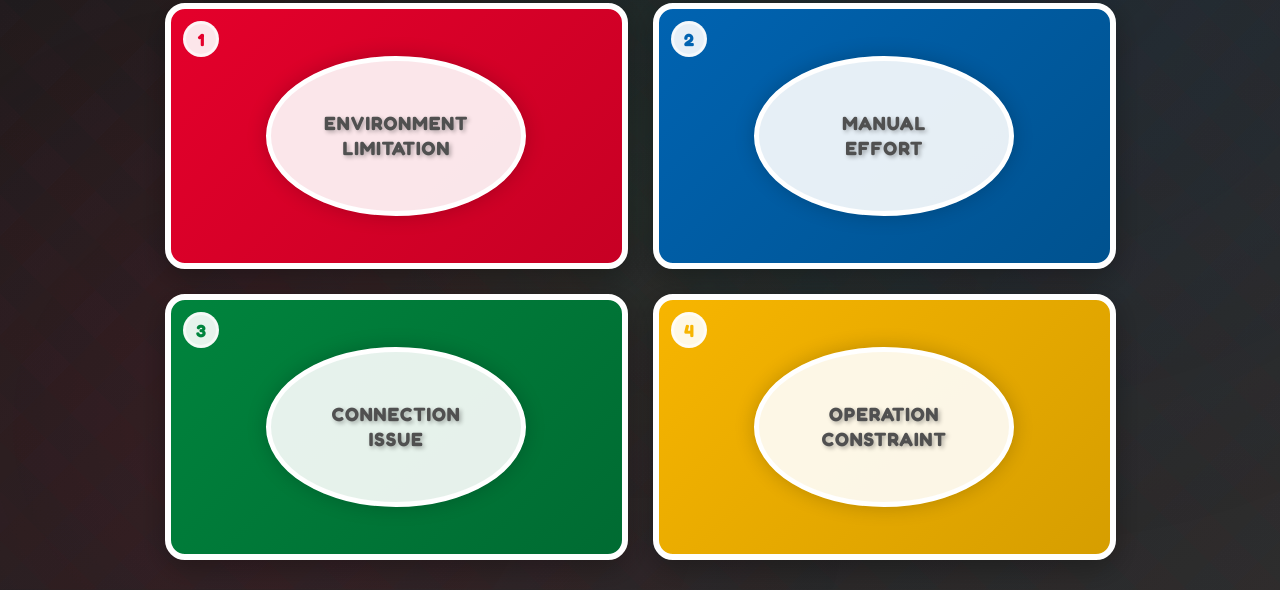
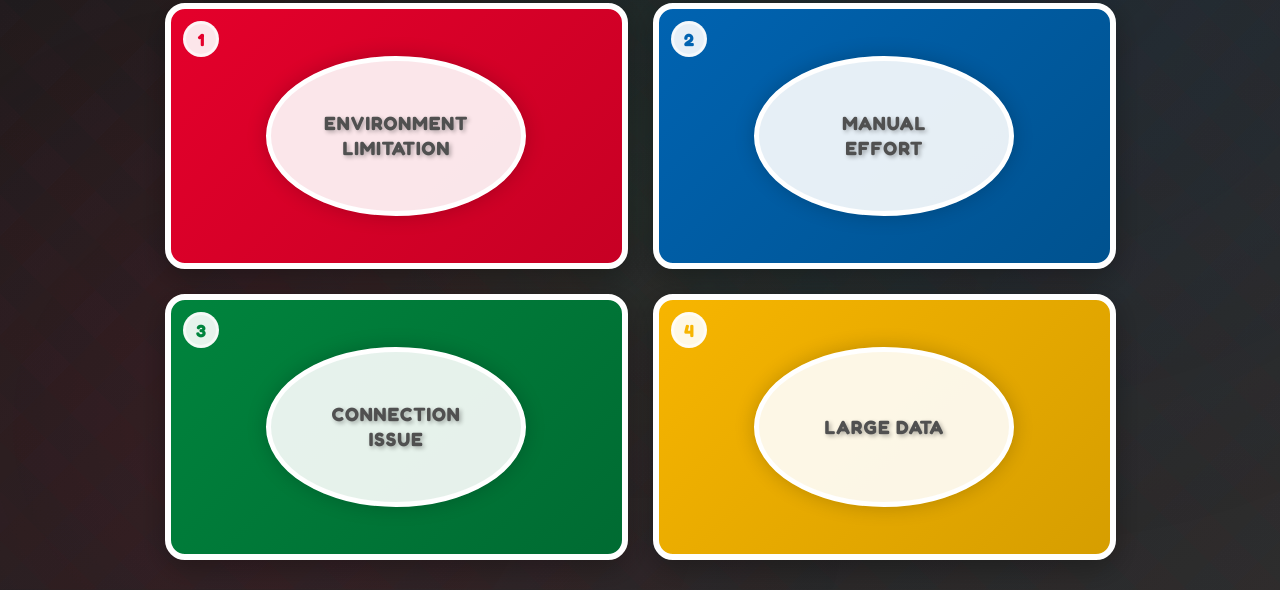
Before and after one commit to Izumi47/bsr-automation-showcase, a plain HTML site: page technical.html in a window 1280 px wide. Shown: the part 210-800 px from the top of the page. Drawn offline with nearby package versions, Linux system fonts and the light colour scheme.

Commit message:
Meeting Revised

```diff
--- a/technical.html
+++ b/technical.html
@@ -52,7 +52,7 @@
                 </div>
             </div>
 
-            <div class="flip-card">
+            <!-- <div class="flip-card">
                 <div class="flip-card-inner">
                     <div class="flip-card-front">
                         <h2>Operation<br>Constraint</h2>
@@ -61,20 +61,20 @@
                         <p>Spend additional time to run the project. Operation constraint requires careful planning and execution.</p>
                     </div>
                 </div>
-            </div>
+            </div> -->
 
-            <!-- <div class="flip-card">
+            <div class="flip-card">
                 <div class="flip-card-inner">
                     <div class="flip-card-front">
-                        <h2>Exported<br>File Issue</h2>
+                        <h2>Large Data</h2>
                     </div>
                     <div class="flip-card-back">
-                        <p>Implement a background job in SAP to extract data, reducing RAM usage and improving efficiency. This allows data to be processed without needing to keep the file open on the screen.</p>
+                        <p>To Implement a background job in SAP to extract data. This allows data to be processed without needing to keep the process active on the screen.</p>
                     </div>
                 </div>
             </div>
 
-            <div class="flip-card">
+            <!-- <div class="flip-card">
                 <div class="flip-card-inner">
                     <div class="flip-card-front">
                         <h2>Large Data<br>File</h2>
```
